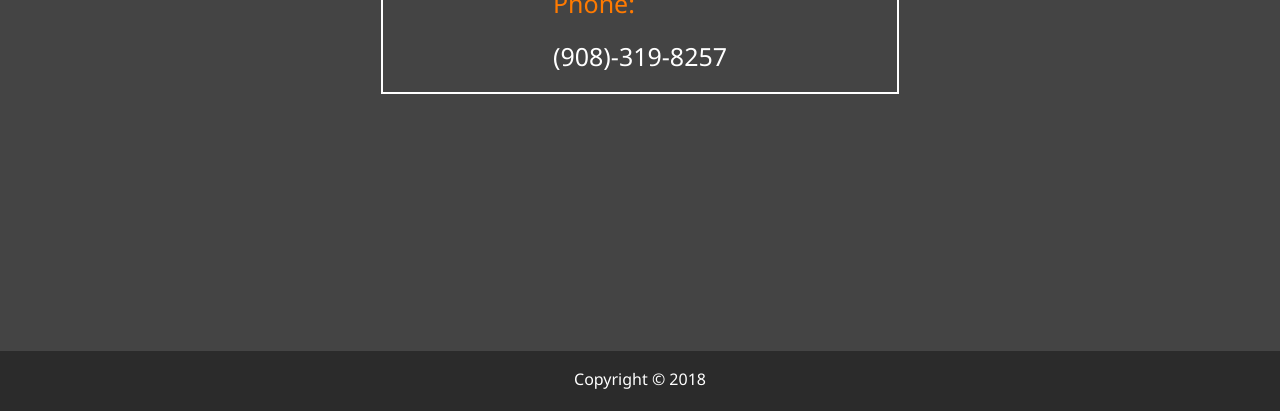
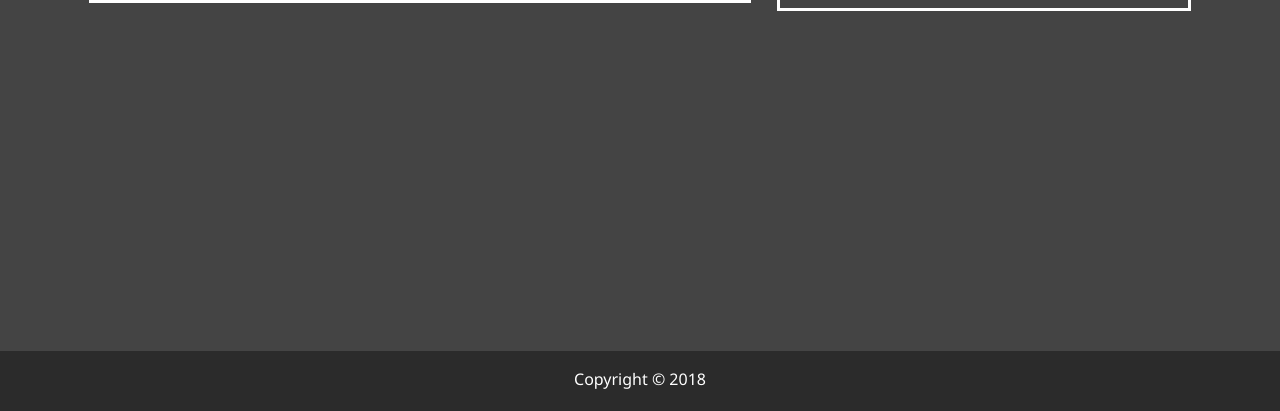
Before and after one commit to Munchirs/portfolio, a website: page dist/contact.html in a window 1280 px wide. Shown: the part 389-800 px from the top of the page. Drawn offline with Linux system fonts and the light colour scheme.

Commit message:
trying to fix

```diff
--- a/scss/_config.scss
+++ b/scss/_config.scss
@@ -40,7 +40,7 @@ $background-opacity: 0.9;
 
 // Media Query Mixins
 @mixin mediaSm {
-  @media screen and (min-width: 500px) {
+  @media screen and (max-width: 500px) {
     @content;
   }
 }
--- a/scss/_mobile.scss
+++ b/scss/_mobile.scss
@@ -46,9 +46,9 @@
     transform: translate3d(100%, 0, 0);
 
     .portrait {
-      background: url(../img/small.jpg);
-      width: 187px;
-      height: 130px;
+      background: url("../img/portrait_small.jpg");
+      width: 150px;
+      height: 150px;
     }
   }
 
@@ -78,7 +78,7 @@
 
     .lg-heading {
       margin-top: 1rem;
-      font-size: 4rem;
+      font-size: 5rem;
     }
   }
 
--- a/scss/main.scss
+++ b/scss/main.scss
@@ -29,7 +29,6 @@ h3 {
   &.sm-heading {
     margin-bottom: 2rem;
     padding: 0.2rem 1rem;
-    //background: rgba(lighten($primary-color, 2), 0.5);
   }
 }
 
@@ -133,17 +132,17 @@ main {
 
 // Contact Page
 .boxes {
-  display: grid;
-  grid-gap: 1rem;
+  display: flex;
+  flex-wrap: wrap;
   justify-content: space-evenly;
   align-items: center;
   margin-top: 1rem;
 
   div {
-    font-size: 25px;
-    border: 2px #fff solid;
-    padding: 1rem 2rem;
-    margin-bottom: 2rem;
+    font-size: 2rem;
+    border: 3px #fff solid;
+    padding: 1.5rem 2.5rem;
+    margin-bottom: 3rem;
     @include easeOut;
 
     &:hover {
```
Also changed, not shown: dist/css/main.css.
